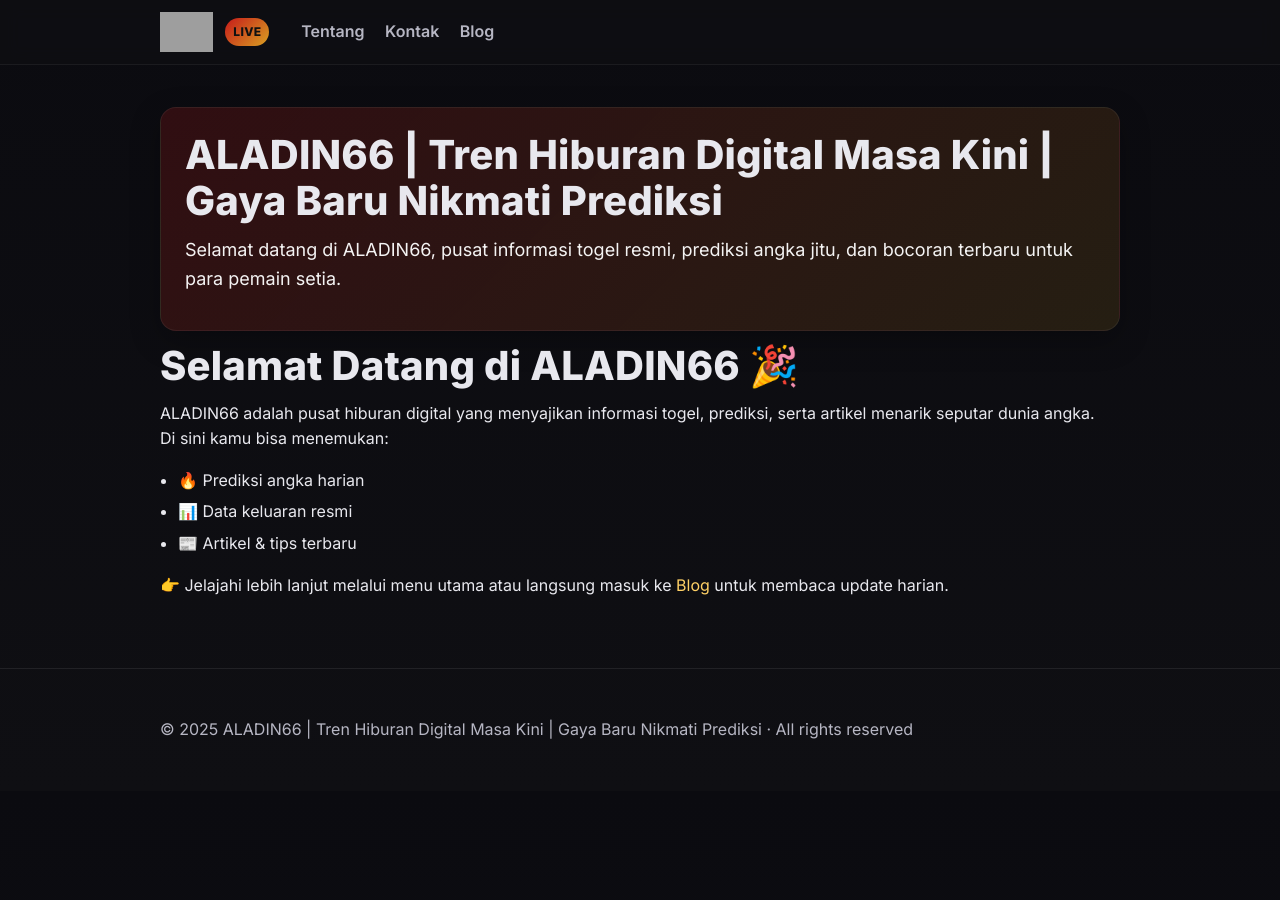
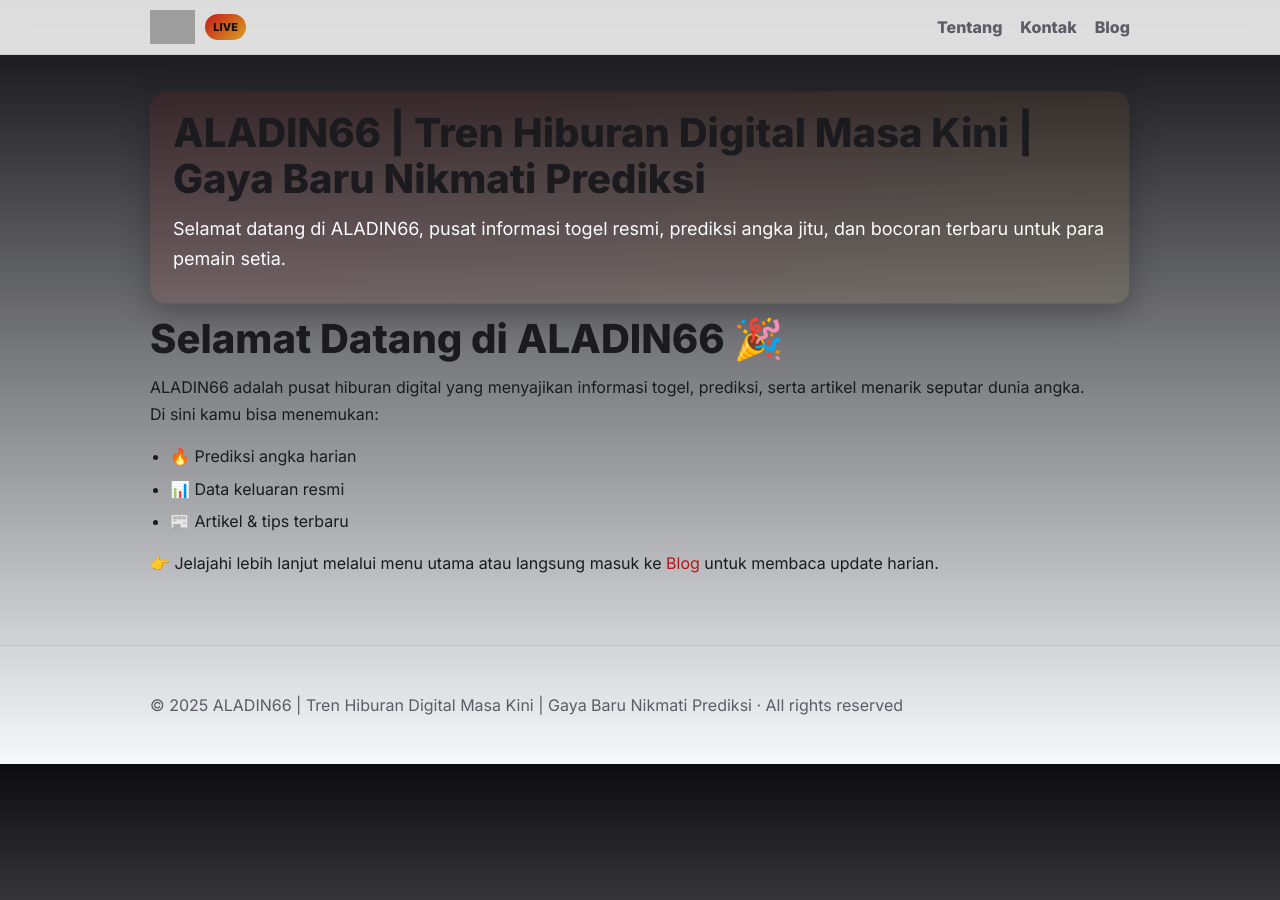
Before and after one commit to jinaladin66/aladin66, a Jekyll site: the page built from index.md, in a window 1280 px wide. Built offline with Jekyll 4.4.1, drawn with Linux system fonts in a browser that asks for light colours; grey boxes are pictures that could not be loaded.

Commit message:
Update style.css

```diff
--- a/assets/css/style.css
+++ b/assets/css/style.css
@@ -1,110 +1,208 @@
+/* ===========================
+   ALADIN66 – UI Base Styles
+   =========================== */
+
+/* Variables */
 :root{
-  --bg:#0f0f13;           /* background gelap elegan */
-  --card:#171721;         /* kartu */
-  --text:#e8e8ee;         /* teks utama */
-  --muted:#b6b6c3;        /* teks sekunder */
-  --brand:#c61a1a;        /* merah tua */
-  --brand-2:#d9a022;      /* gold */
-  --link:#ffd166;         /* link */
+  --bg:#0f0f13;
+  --bg-2:#13131a;
+  --card:#171721;
+  --card-2:#14141c;
+  --border:rgba(255,255,255,.08);
+  --text:#e8e8ee;
+  --muted:#b6b6c3;
+  --brand:#c61a1a;   /* merah */
+  --brand-2:#d9a022; /* gold */
+  --link:#ffd166;
+  --success:#21d07a;
+  --warn:#ffb020;
+  --danger:#ff5a5f;
   --radius:16px;
+  --radius-sm:12px;
   --shadow:0 10px 30px rgba(0,0,0,.25);
-  --maxw:960px;
+  --maxw:980px;
   --gap:20px;
   --font:-apple-system,BlinkMacSystemFont,"Segoe UI",Roboto,Ubuntu,"Helvetica Neue",Arial,"Noto Sans",sans-serif;
 }
 
+/* Reset & base */
 *{box-sizing:border-box}
 html,body{margin:0;padding:0}
 body{
   font-family:var(--font);
-  background:linear-gradient(180deg,#0b0b10, var(--bg));
+  background:linear-gradient(180deg,#0b0b10,var(--bg));
   color:var(--text);
-  line-height:1.6;
+  line-height:1.65;
   -webkit-font-smoothing:antialiased;
   text-rendering:optimizeLegibility;
 }
-
+img{max-width:100%;height:auto;display:block}
 a{color:var(--link);text-decoration:none}
 a:hover{text-decoration:underline}
+hr{border:0;border-top:1px solid var(--border);margin:24px 0}
+::selection{background:rgba(198,26,26,.35)}
 
+/* Layout containers */
 .container{
-  width: min(100% - 24px, var(--maxw));
+  width:min(100% - 24px, var(--maxw));
   margin-inline:auto;
-  padding-block:24px;
+  padding-block:22px;
 }
+main{margin-top:12px}
 
+/* Typography */
+h1{font-size:clamp(28px,4.2vw,40px);line-height:1.15;margin:0 0 8px}
+h2{font-size:clamp(20px,3.2vw,26px);margin:26px 0 10px}
+h3{font-size:clamp(18px,2.8vw,22px);margin:20px 0 8px}
+p{margin:12px 0;color:var(--text)}
+.lead{color:#fff;font-size:clamp(16px,2.6vw,18px);opacity:.98}
+
+/* Header & navbar */
 header.site{
-  position:sticky; top:0; z-index:20;
+  position:sticky;top:0;z-index:30;
   backdrop-filter:saturate(140%) blur(10px);
-  background:rgba(15,15,19,.6);
-  border-bottom:1px solid rgba(255,255,255,.06);
+  background:rgba(15,15,19,.78);
+  border-bottom:1px solid var(--border);
 }
 header .inner{
-  display:flex; align-items:center; gap:16px;
-  width:min(100% - 24px, var(--maxw)); margin:auto; padding:12px 0;
+  width:min(100% - 24px, var(--maxw));
+  margin:auto;padding:10px 0;
+  display:flex;align-items:center;justify-content:space-between;gap:12px;
 }
-.brand{
-  display:flex; align-items:center; gap:12px; font-weight:700; letter-spacing:.3px;
+.brand{display:flex;align-items:center;gap:10px;min-width:0}
+.logo{height:34px;width:auto;display:block}
+.badge{
+  font-size:11px;padding:4px 8px;border-radius:999px;
+  background:linear-gradient(135deg,var(--brand),var(--brand-2));
+  color:#111;font-weight:800
 }
-.brand img{height:40px; width:auto; display:block}
-.badge{font-size:12px; padding:4px 8px; background:linear-gradient(135deg,var(--brand),var(--brand-2)); border-radius:999px; color:#111; font-weight:700}
+.nav{display:flex;align-items:center;gap:18px;flex-wrap:wrap}
+.nav a{color:var(--muted);font-weight:700}
+.nav a:hover{color:#fff}
 
-nav a{
-  color:var(--muted); margin-left:16px; font-weight:600;
-}
-nav a:hover{color:#fff}
-
+/* Hero */
 .hero{
-  margin-top:18px;
-  padding:24px;
-  background:linear-gradient(135deg, rgba(198,26,26,.2), rgba(217,160,34,.12));
-  border:1px solid rgba(255,255,255,.06);
+  margin-top:14px;padding:18px 22px;
+  background:linear-gradient(135deg,rgba(198,26,26,.18),rgba(217,160,34,.10));
+  border:1px solid var(--border);
   border-radius:var(--radius);
   box-shadow:var(--shadow);
 }
 
-main{margin-top:12px}
-
+/* Article/Post */
 article.post{
   background:var(--card);
-  border:1px solid rgba(255,255,255,.06);
+  border:1px solid var(--border);
   border-radius:var(--radius);
   box-shadow:var(--shadow);
-  padding: clamp(16px, 2.5vw, 28px);
+  padding:clamp(16px,2.5vw,28px);
+}
+.post .meta{
+  color:var(--muted);font-size:14px;
+  display:flex;gap:10px;align-items:center;flex-wrap:wrap
+}
+figure{margin:14px 0 18px}
+figure img{
+  width:100%;border-radius:12px;border:1px solid var(--border)
+}
+.callout{
+  padding:14px 16px;border-left:4px solid var(--brand-2);
+  background:rgba(217,160,34,.08);border-radius:12px;color:#f2f2f6
 }
 
-h1{font-size:clamp(28px,4.5vw,40px); line-height:1.15; margin:0 0 8px; letter-spacing:.2px}
-h2{font-size:clamp(20px,3.2vw,26px); margin:28px 0 10px}
-h3{font-size:clamp(18px,2.8vw,22px); margin:22px 0 8px}
-p{margin:12px 0; color:var(--text)}
-.lead{color:#fff; font-size:clamp(16px,2.6vw,18px); opacity:.95}
-
-.meta{color:var(--muted); font-size:14px; display:flex; gap:10px; align-items:center; flex-wrap:wrap}
-
-figure{margin:14px 0 18px}
-figure img{
-  width:100%; height:auto; display:block; border-radius:12px;
-  border:1px solid rgba(255,255,255,.08)
+/* Blog list grid (cards) */
+.blog-list{
+  display:grid;
+  grid-template-columns:repeat(auto-fit,minmax(280px,1fr));
+  gap:20px;margin:20px 0;
+}
+.post-card{
+  background:var(--card-2);
+  border:1px solid var(--border);
+  border-radius:12px;overflow:hidden;
+  box-shadow:0 6px 16px rgba(0,0,0,.18);
+  transition:transform .2s ease, box-shadow .2s ease;
+}
+.post-card:hover{transform:translateY(-6px);box-shadow:0 10px 26px rgba(0,0,0,.24)}
+.post-card a{display:block;color:inherit}
+.post-card img{
+  width:100%;height:168px;object-fit:cover;
+  border-bottom:1px solid var(--border)
+}
+.post-card h2{
+  font-size:1.06rem;margin:12px;color:#fff;line-height:1.35
+}
+.post-card .excerpt{
+  font-size:.92rem;color:var(--muted);
+  margin:0 12px 12px
+}
+.post-card .meta{
+  display:block;font-size:.82rem;color:#8f8fa0;margin:0 12px 12px
 }
 
-.callout{
-  padding:14px 16px; border-left:4px solid var(--brand-2);
-  background:rgba(217,160,34,.08); border-radius:12px; color:#f2f2f6
+/* Lists inside posts */
+ul,ol{padding-left:20px}
+li{margin:6px 0}
+
+/* Buttons */
+.btn{
+  display:inline-block;padding:10px 16px;border-radius:12px;border:0;
+  background:linear-gradient(135deg,var(--brand),var(--brand-2));
+  color:#111;font-weight:800;box-shadow:var(--shadow)
+}
+.btn:hover{filter:brightness(1.05)}
+
+/* Tables */
+table{width:100%;border-collapse:collapse;margin:14px 0 18px}
+th,td{padding:10px 12px;border:1px solid var(--border)}
+th{background:#1b1b25;text-align:left}
+
+/* Code blocks */
+code,pre{background:var(--bg-2);border:1px solid var(--border);border-radius:10px}
+code{padding:2px 6px}
+pre{padding:12px;overflow:auto}
+
+/* Forms (untuk halaman kontak sederhana) */
+input,textarea,select{
+  width:100%;background:var(--bg-2);color:var(--text);
+  border:1px solid var(--border);border-radius:10px;
+  padding:10px 12px;outline:none
+}
+input:focus,textarea:focus,select:focus{border-color:rgba(217,160,34,.6)}
+label{display:block;margin:8px 0 6px;color:#d9d9e6}
+
+/* Footer */
+footer.site{
+  margin-top:34px;padding:24px 0;color:var(--muted);
+  border-top:1px solid var(--border)
 }
 
-ul,ol{padding-left:18px}
-li{margin:6px 0}
+/* Utilities */
+.m-0{margin:0}.mt-1{margin-top:6px}.mt-2{margin-top:12px}.mt-3{margin-top:18px}
+.mb-1{margin-bottom:6px}.mb-2{margin-bottom:12px}.mb-3{margin-bottom:18px}
+.p-1{padding:6px}.p-2{padding:12px}.p-3{padding:18px}
+.text-center{text-align:center}
+.hidden{display:none}
 
-footer.site{
-  margin-top:34px; padding:24px 0; color:var(--muted);
-  border-top:1px solid rgba(255,255,255,.08)
+/* Responsive tweaks */
+@media (max-width:960px){
+  header .inner{width:min(100% - 20px, 100%);padding:8px 0}
+}
+@media (max-width:640px){
+  .nav{gap:12px}
+  .post-card img{height:150px}
+  .logo{height:30px}
 }
 
-.btn{
-  display:inline-block; padding:10px 16px; border-radius:12px;
-  background:linear-gradient(135deg,var(--brand),var(--brand-2));
-  color:#111; font-weight:800; border:0; box-shadow:var(--shadow)
+/* Optional light mode (jaga-jaga kalau mau switch di masa depan) */
+@media (prefers-color-scheme: light){
+  :root{
+    --bg:#f7f8fb; --bg-2:#fff; --card:#ffffff; --card-2:#fff;
+    --text:#1b1b1f; --muted:#5c5c66; --border:rgba(0,0,0,.08);
+    --link:#b31717;
+  }
+  header.site{background:rgba(255,255,255,.86)}
+  .hero{background:linear-gradient(135deg,rgba(198,26,26,.10),rgba(217,160,34,.08))}
+  .post-card h2{color:#111}
+  .post-card .excerpt{color:#444}
 }
-.btn:hover{filter:brightness(1.05)}
-code,pre{background:#13131a; border:1px solid rgba(255,255,255,.08); border-radius:10px}
-pre{padding:12px; overflow:auto}
```
